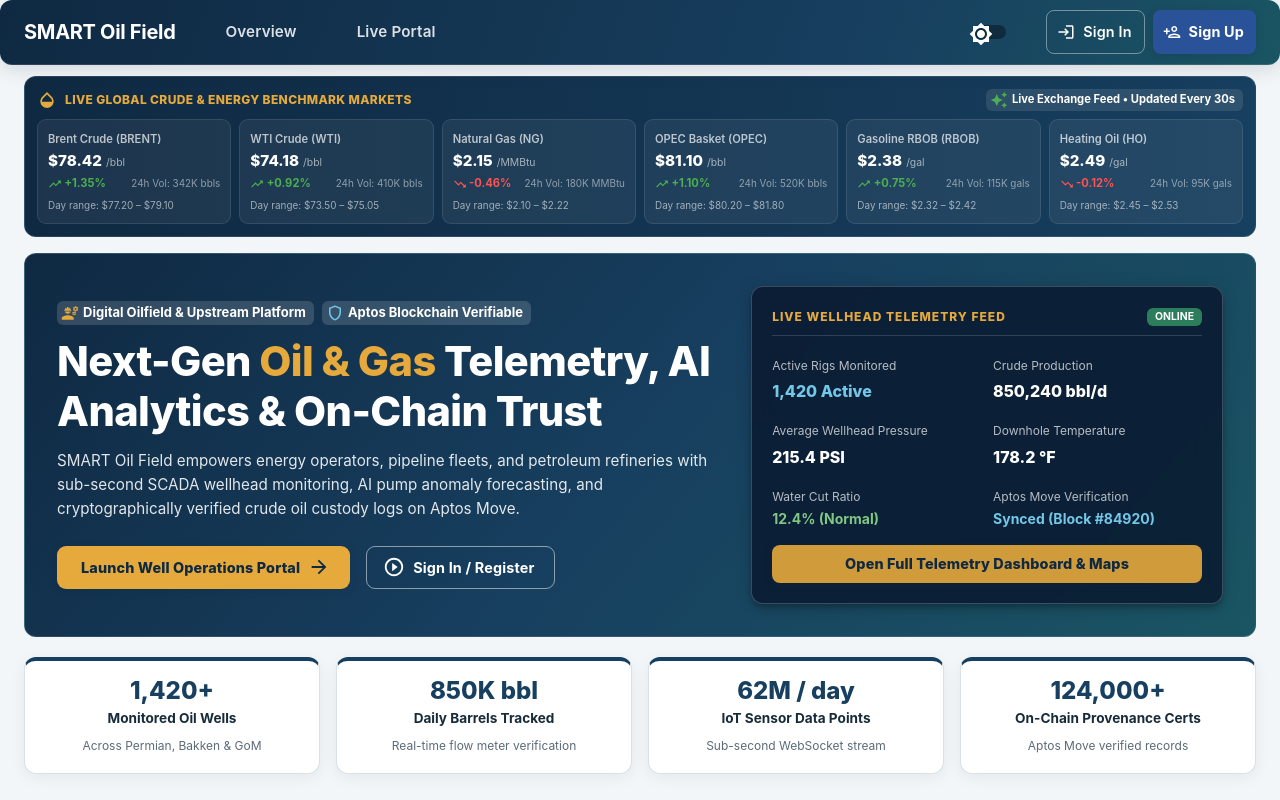
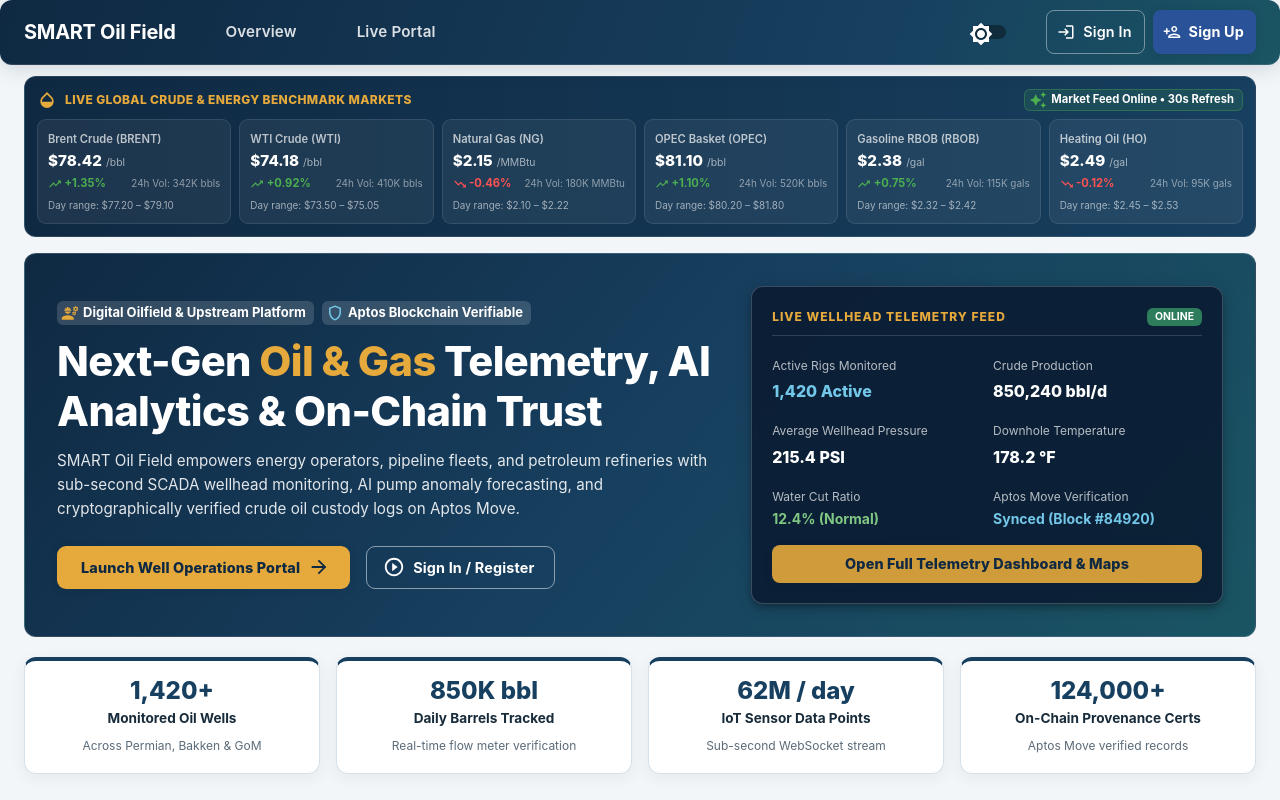
Before and after one commit to davelee001/SMART-Oil-Field, a React app in the folder src/frontend/: page / in a window 1280 px wide. Shown: the top 800 px of the page. Built offline with nearby package versions, Linux system fonts and the light colour scheme.

Commit message:
style(home): clarify live market feed status

```diff
--- a/src/frontend/src/pages/Home.tsx
+++ b/src/frontend/src/pages/Home.tsx
@@ -189,10 +189,17 @@ const Home: React.FC = () => {
                         </Typography>
                     </Box>
                     <Chip
+                        role="status"
                         icon={<SparklesIcon sx={{ color: '#4CAF50 !important', fontSize: 14 }} />}
-                        label="Live Exchange Feed • Updated Every 30s"
+                        label="Market Feed Online • 30s Refresh"
                         size="small"
-                        sx={{ backgroundColor: 'rgba(255, 255, 255, 0.1)', color: '#ffffff', height: 22, fontSize: '0.7rem' }}
+                        sx={{
+                            backgroundColor: 'rgba(76, 175, 80, 0.14)',
+                            border: '1px solid rgba(76, 175, 80, 0.35)',
+                            color: '#ffffff',
+                            height: 22,
+                            fontSize: '0.7rem',
+                        }}
                     />
                 </Box>
 
```
